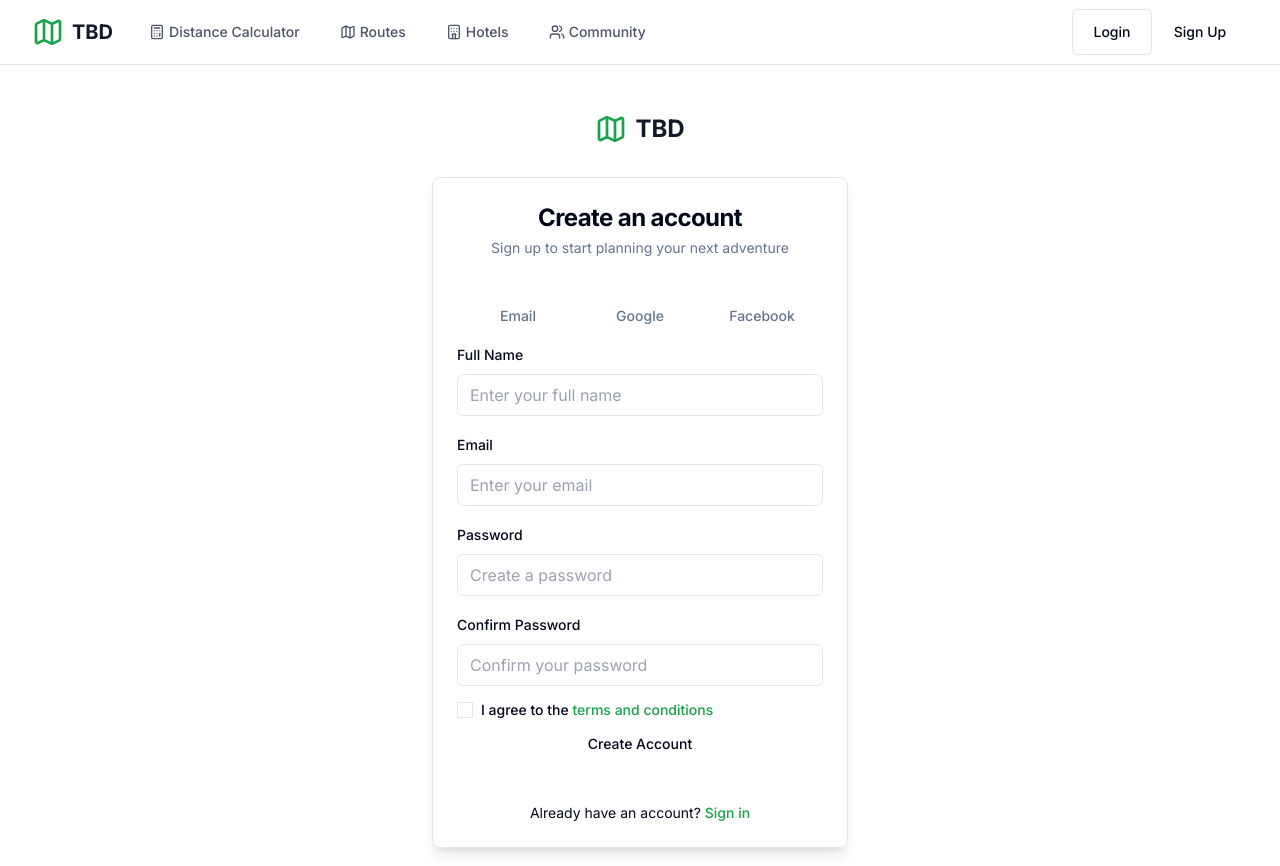
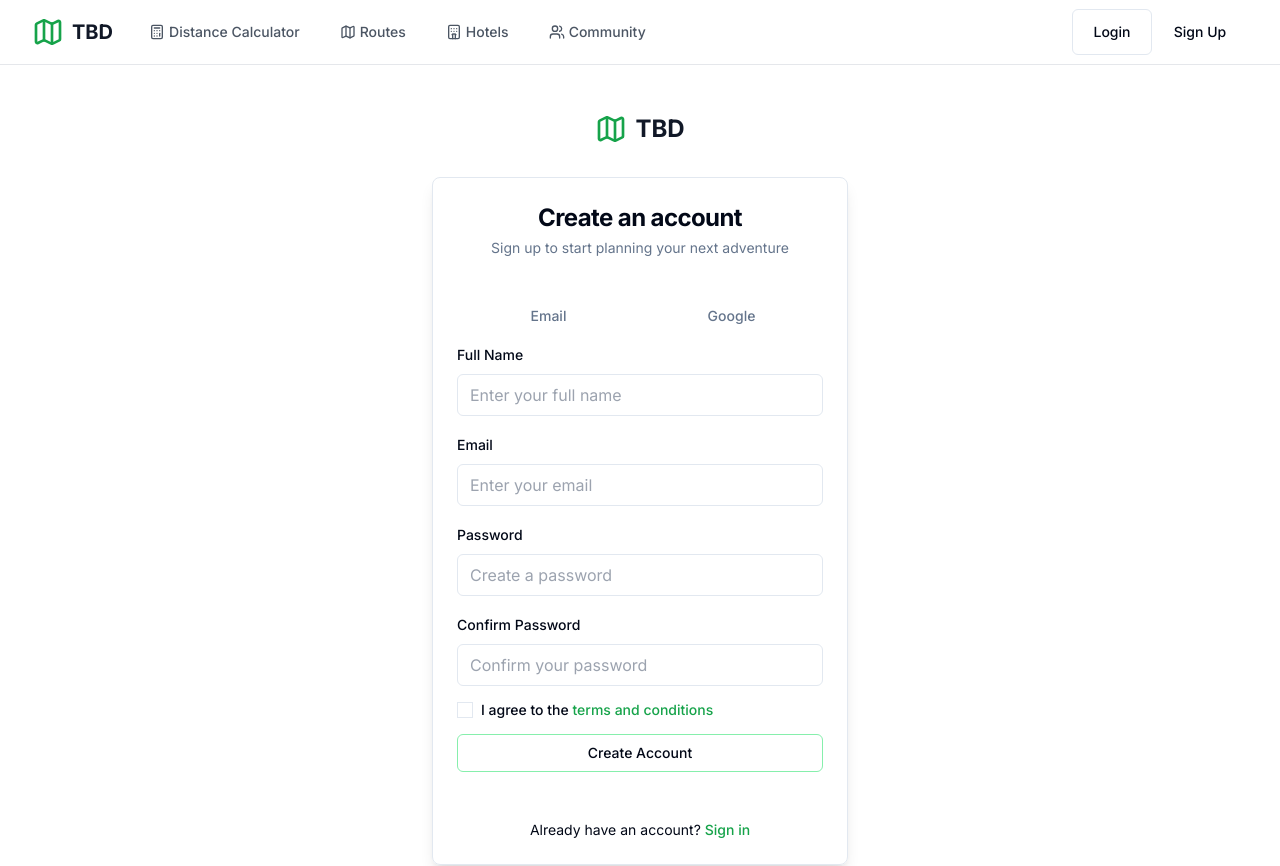
Before and after one commit to MateoGlzAlon/cds-techchallenge-phase2, a Next.js app in the folder frontend/: page /register in a window 1280 px wide. Shown: the top 866 px of the page. Built offline with nearby package versions, Linux system fonts and the light colour scheme.

Commit message:
style: adapted style of UI to match CDS green

```diff
--- a/frontend/app/login/page.js
+++ b/frontend/app/login/page.js
@@ -83,9 +83,6 @@ export default function Login() {
             <div className="space-y-2">
               <div className="flex items-center justify-between">
                 <Label htmlFor="password">Password</Label>
-                <Link href="/forgot-password" className="text-sm text-green-600 hover:text-green-800">
-                  Forgot password?
-                </Link>
               </div>
               <Input
                 id="password"
@@ -111,7 +108,7 @@ export default function Login() {
                 Remember me
               </label>
             </div>
-            <Button type="submit" className="w-full">
+            <Button type="submit" className="w-full border-[0.5px] border-green-300 py-2 hover:bg-green-100">
               Sign In
             </Button>
           </form>
--- a/frontend/app/page.js
+++ b/frontend/app/page.js
@@ -9,7 +9,7 @@ export default function Home() {
     <div>
       {/* Hero Section */}
       <section className="relative">
-        <div className="absolute inset-0 bg-gradient-to-r from-green-600 to-indigo-700 opacity-100"></div>
+        <div className="absolute inset-0 bg-gradient-to-br from-green-600 to-indigo-700 opacity-100"></div>
         <div className="relative max-w-7xl mx-auto px-4 sm:px-6 lg:px-8 py-24 md:py-32">
           <div className="max-w-3xl">
             <h1 className="text-4xl font-extrabold tracking-tight text-white sm:text-5xl lg:text-6xl">
@@ -20,12 +20,12 @@ export default function Home() {
             </p>
             <div className="mt-10 flex flex-col sm:flex-row gap-4">
               <Link href="/routes">
-                <Button size="lg" className="bg-white text-green-600 px-4 py-2 hover:bg-green-50">
+                <Button size="lg" className="bg-white text-green-600 px-4 py-2 hover:bg-green-100">
                   Explore Routes
                 </Button>
               </Link>
               <Link href="/hotels">
-                <Button size="lg" variant="outline" className="text-green-600 border-white px-4 py-2">
+                <Button size="lg" className="bg-white text-green-600 px-4 py-2 hover:bg-green-100">
                   Find Hotels
                 </Button>
               </Link>
--- a/frontend/app/register/page.js
+++ b/frontend/app/register/page.js
@@ -76,10 +76,9 @@ export default function Register() {
         </CardHeader>
         <CardContent>
           <Tabs defaultValue="email" className="w-full">
-            <TabsList className="grid w-full grid-cols-3 mb-4">
+            <TabsList className="grid w-full grid-cols-2 mb-4">
               <TabsTrigger value="email">Email</TabsTrigger>
               <TabsTrigger value="google">Google</TabsTrigger>
-              <TabsTrigger value="facebook">Facebook</TabsTrigger>
             </TabsList>
             <TabsContent value="email">
               <form onSubmit={handleSubmit}>
@@ -149,7 +148,7 @@ export default function Register() {
                     </label>
                   </div>
                   {errors.agreeTerms && <p className="text-sm text-red-500">{errors.agreeTerms}</p>}
-                  <Button type="submit" className="w-full">
+                  <Button type="submit" className="w-full border-[0.5px] border-green-300 py-2 hover:bg-green-100">
                     Create Account
                   </Button>
                 </div>
@@ -157,7 +156,7 @@ export default function Register() {
             </TabsContent>
             <TabsContent value="google">
               <div className="space-y-4">
-                <Button variant="outline" className="w-full">
+                <Button variant="outline" className="w-full py-3 hover:bg-blue-100">
                   <Mail className="mr-2 h-4 w-4" />
                   Continue with Google
                 </Button>
```
